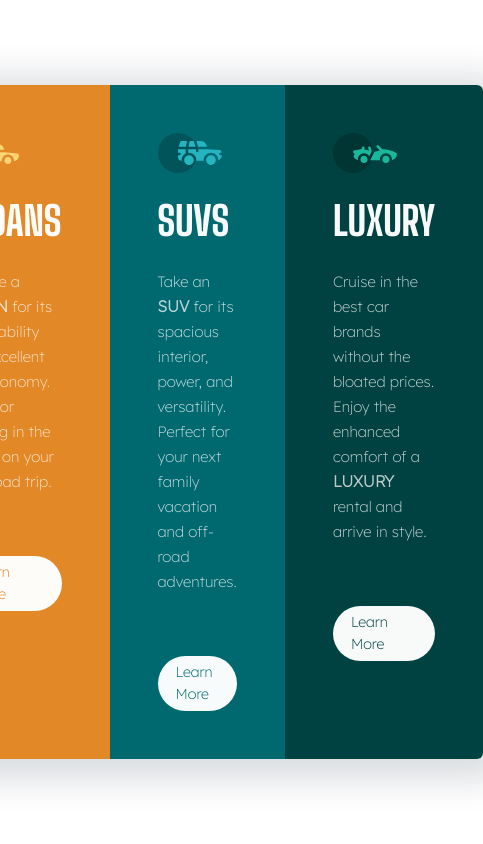
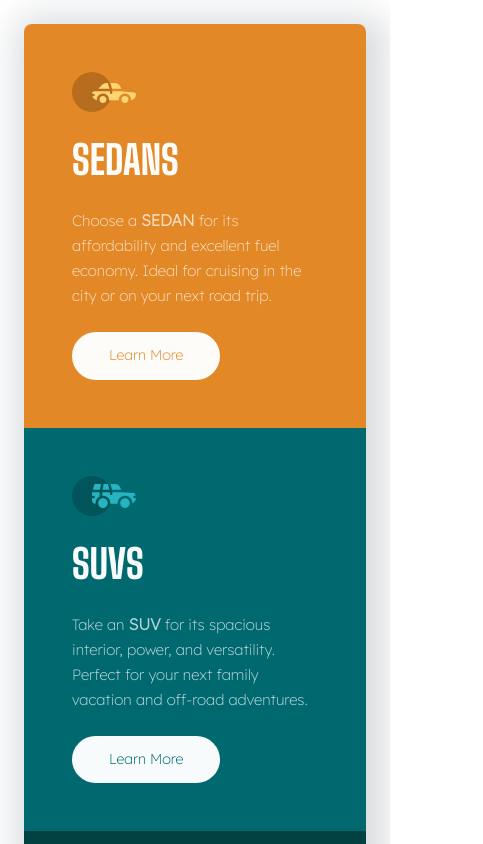
Before and after one commit to correlucas/3-column-preview-card-component, a plain HTML site: page index.html in a window 390 px wide. Shown: the top 844 px of the page, 483 px wide, since content can reach past the window. Drawn offline with Linux system fonts and the light colour scheme.

Commit message:
Vertical grid on mobile

```diff
--- a/index.html
+++ b/index.html
@@ -28,11 +28,13 @@
       <a class="btn orange" href="#">Learn More</a>
     </div>
 
-    <div class="container__padding bg--cyan">
-      <img class="padding__1" src="./images/icon-suvs.svg" alt="">
-      <h1 class="h1 padding__1 text--white">Suvs</h1>
-      <p class="paragraph padding__2 text--white--transparent">Take an <strong>SUV</strong> for its spacious interior, power, and versatility. Perfect for your next family vacation and off-road adventures.</p>
-      <a class="btn cyan" href="#">Learn More</a>
+    <div>
+      <div class="container__padding bg--cyan">
+        <img class="padding__1" src="./images/icon-suvs.svg" alt="">
+        <h1 class="h1 padding__1 text--white">Suvs</h1>
+        <p class=" paragraph padding__2 text--white--transparent">Take an <strong>SUV</strong> for its spacious interior, power, and versatility. Perfect for your next family vacation and off-road adventures.</p>
+        <a class="btn cyan" href="#">Learn More</a>
+      </div>
     </div>
 
     <div class="container__padding bg--darkcyan rounded--right">
@@ -43,7 +45,6 @@
     </div>
 
   </main>
-
 </body>
 
 </html>
--- a/style.css
+++ b/style.css
@@ -91,9 +91,14 @@ select {
   display: grid;
   grid-template-columns: repeat(3, 1fr);
   align-content: stretch;
-  height: auto;
+  height: 100%;
+  margin: 1.5rem;
   max-width: 57.75rem;
   box-shadow: 6px 6px 34px 15px rgba(3, 24, 44, 0.15);
+}
+
+.container div {
+  height: 100%;
 }
 
 .container__padding {
@@ -115,15 +120,17 @@ select {
   border-radius: 2em;
   background-color: var(--white);
   transition: ease-in-out 0.3s;
+  border: solid 1px rgba(0, 0, 0, 0);
 }
 
 .btn:hover {
   color: white;
-  border: solid 1px var(--white);
+  font-weight: bold;
   border-color: var(--white);
   background-color: hsla(0, 0%, 100%, 0.02);
   transition: ease-in-out 0.3s;
   cursor: pointer;
+  border: solid 1px var(--white);
 }
 
 .center {
@@ -150,20 +157,57 @@ select {
 }
 
 .rounded {
-  border-radius: 6px;
+  border-radius: 8px;
+}
+
+.rounded--left {
+  border-radius: 8px 0px 0px 8px;
 }
 
 .rounded--right {
-  border-radius: 0px 6px 6px 0px;
+  border-radius: 0px 8px 8px 0px;
 }
 
-.rounded--left {
-  border-radius: 6px 0px 0px 6px;
+.rounded--top {
+  border-radius: 8px 8px 0px 0px;
 }
+
+.rounded--bottom {
+  border-radius: 0px 0px 8px 8px;
+}
+
+
+
 
 @media (max-width: 850px) {
   .btn {
-    font-size: 0.9rem;
+    font-size: 0.8rem;
     padding: 6px 18px;
   }
 }
+
+@media (max-width: 625px) {
+  .container {
+    display: grid;
+    grid-template-columns: 1fr;
+    border-radius: 8px;
+  }
+
+  .btn {
+    font-size: 0.9rem;
+    padding: 12px 36px;
+  }
+
+  .padding__2 {
+    padding-bottom: 1.5rem;
+  }
+
+  .rounded--left {
+    border-radius: 8px 8px 0px 0px;
+  }
+
+  .rounded--right {
+    border-radius: 0px 0px 8px 8px;
+  }
+
+}
```
